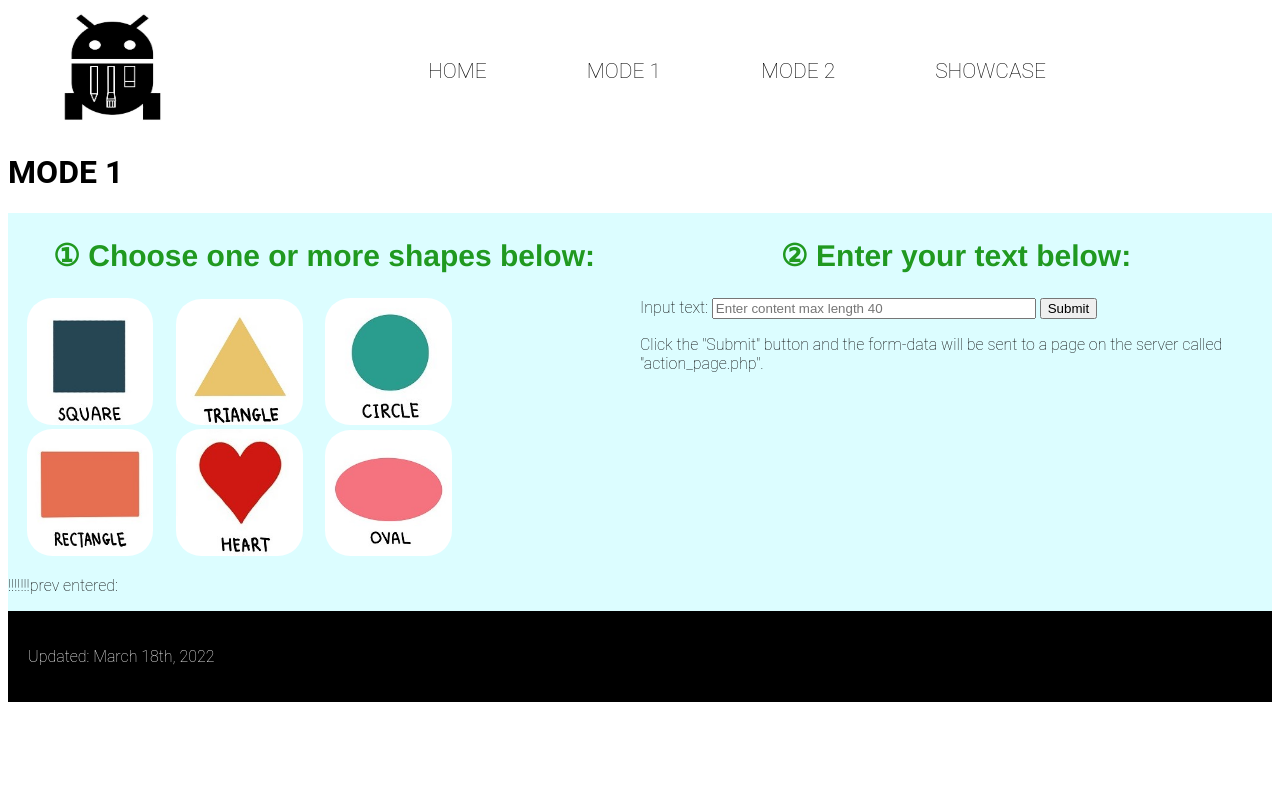
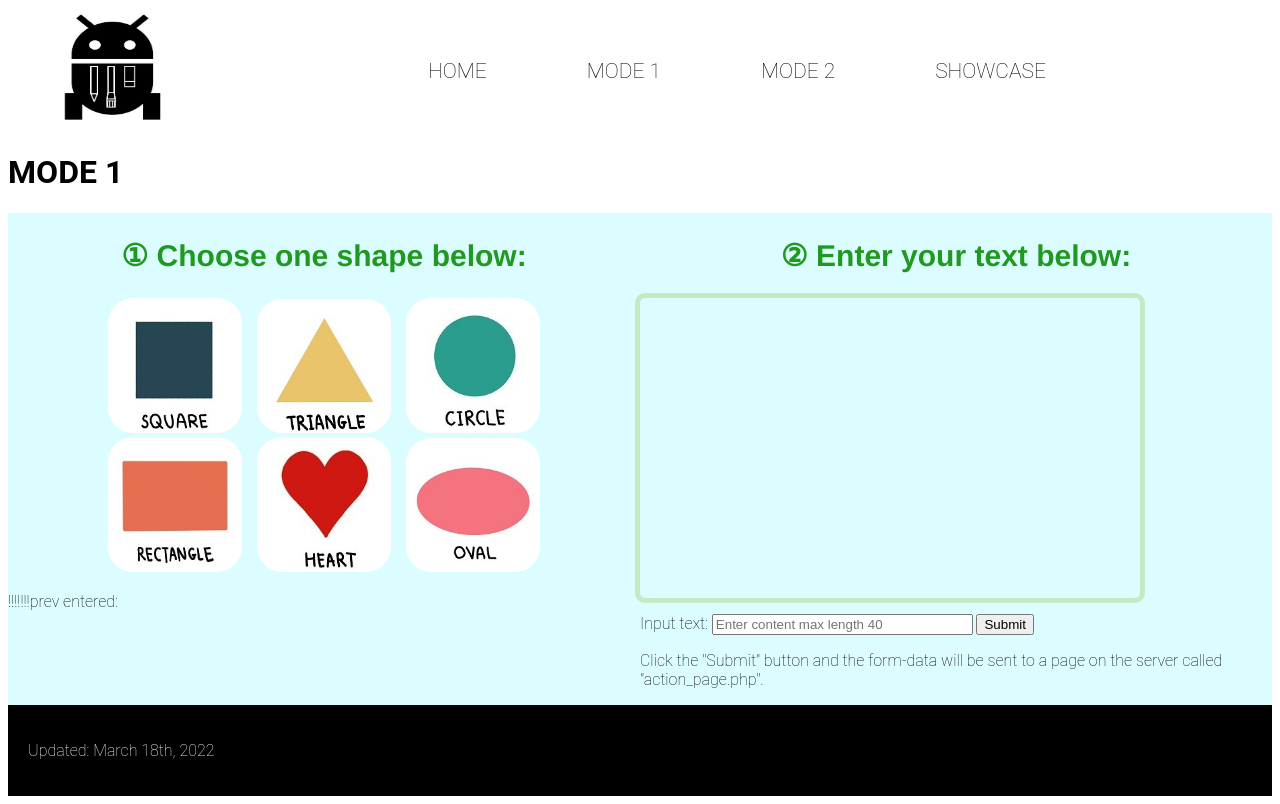
Before and after one commit to rkna02/Drawing-Robot-with-Web-App, a plain HTML site: page pages/mode1cont.html in a window 1280 px wide. Drawn offline with Linux system fonts and the light colour scheme.

Commit message:
小change

```diff
--- a/pages/mode1cont.html
+++ b/pages/mode1cont.html
@@ -31,25 +31,25 @@
 
       <section class="mode-1-sub" id="Mode1">
         <div class="option1">
-          <h2>① Choose one or more shapes below:</h2>
+          <h2>① Choose one shape below:</h2>
           <div class="shapes"> <!--option1-->
-            <a href="https://www.youtube.com/watch?v=GVPHdFX9iHY"  class="button">
+            <a href="https://www.youtube.com/watch?v=GVPHdFX9iHY" class="button">
               <img src="/styles/shape_square.jpg">
             </a>
-            <a href="https://www.youtube.com/watch?v=GVPHdFX9iHY" button class="button">
+            <a href="https://www.youtube.com/watch?v=GVPHdFX9iHY" class="button">
               <img src="/styles/shape_triangle.jpg">
             </a>
-            <a href="https://www.youtube.com/watch?v=GVPHdFX9iHY" button>
+            <a href="https://www.youtube.com/watch?v=GVPHdFX9iHY" class="button">
               <img src="/styles/shape_circle.jpg">
             </a>
             <br>
-            <a href="https://www.youtube.com/watch?v=GVPHdFX9iHY" button class="button">
+            <a href="https://www.youtube.com/watch?v=GVPHdFX9iHY" class="button">
               <img src="/styles/shape_rectangle.jpg">
             </a>
-            <a href="https://www.youtube.com/watch?v=GVPHdFX9iHY" button class="button">
+            <a href="https://www.youtube.com/watch?v=GVPHdFX9iHY" class="button">
               <img src="/styles/shape_heart.jpg">
             </a>
-            <a href="https://www.youtube.com/watch?v=GVPHdFX9iHY" button class="button">
+            <a href="https://www.youtube.com/watch?v=GVPHdFX9iHY" class="button">
               <img src="/styles/shape_oval.jpg">
             </a>
           </div>
@@ -60,6 +60,9 @@
 
         <div class="option2">
           <h2>② Enter your text below: </h2> <!--option2 title-->
+          <div class="chatbox">
+            <canvas id="canvas" width="500" height="300"></canvas>
+          </div>
           <div class="text"> <!--option2-->
             <form action="/action_page.php">
               <label for="fname"> Input text:</label>
@@ -69,6 +72,7 @@
             <p>Click the "Submit" button and the form-data will be sent to a page on the
             server called "action_page.php".</p>
           </div>
+          <script src="./src/script/app.js"></script>
         </div>
       </section>
 
--- a/styles/style.css
+++ b/styles/style.css
@@ -196,16 +196,17 @@ footer {
     width: 100%;
 }
 
+/*
 .sketchpad {
     background-color: #BFABA3;
     height: 800px;
     width: 100%;
 }
+*/
 
 .mode-1-sub{
     display: flex;
     flex-direction: row;
-    justify-content: center;
     background-color: rgb(220, 253, 255);
 }
 .mode-1-sub h2{
@@ -218,17 +219,27 @@ footer {
     width: 50%;
 }
 
+.shapes{
+    margin-left: 15%;
+}
+
 .shapes img{
     border-radius: 25px;
-    width: 20%;
-    margin-left: 3%;
+    width: 25%;
+    margin-left: 1%;
+    margin-right: 1%;
 }
 
 .option2{
     width: 50%;
 }
+.chatbox canvas {
+    outline: 5px solid #c2ebc4;
+    border-radius: 5px;
+    margin-bottom: 2%;
+  }
 .text form #fname{
-    width: 50%;
+    width: 40%;
 }
 
 
```
